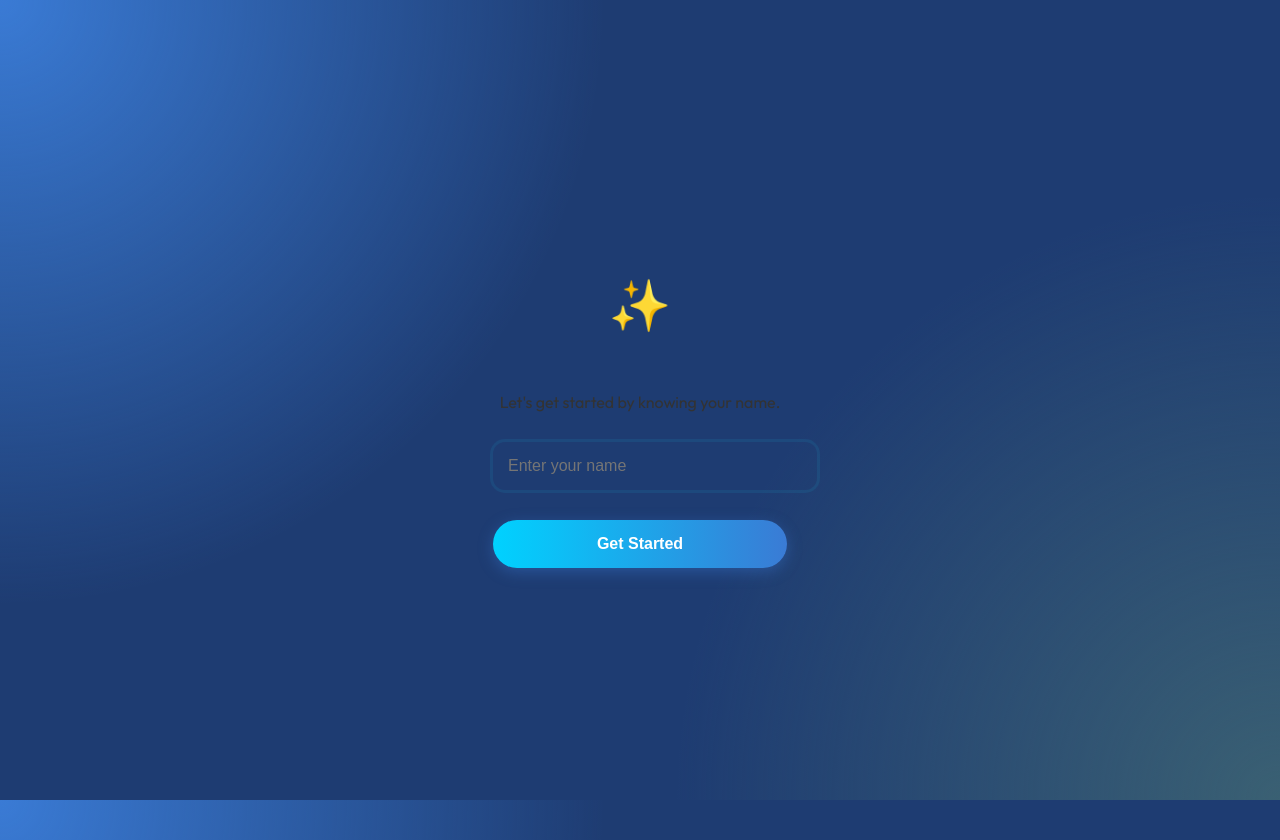
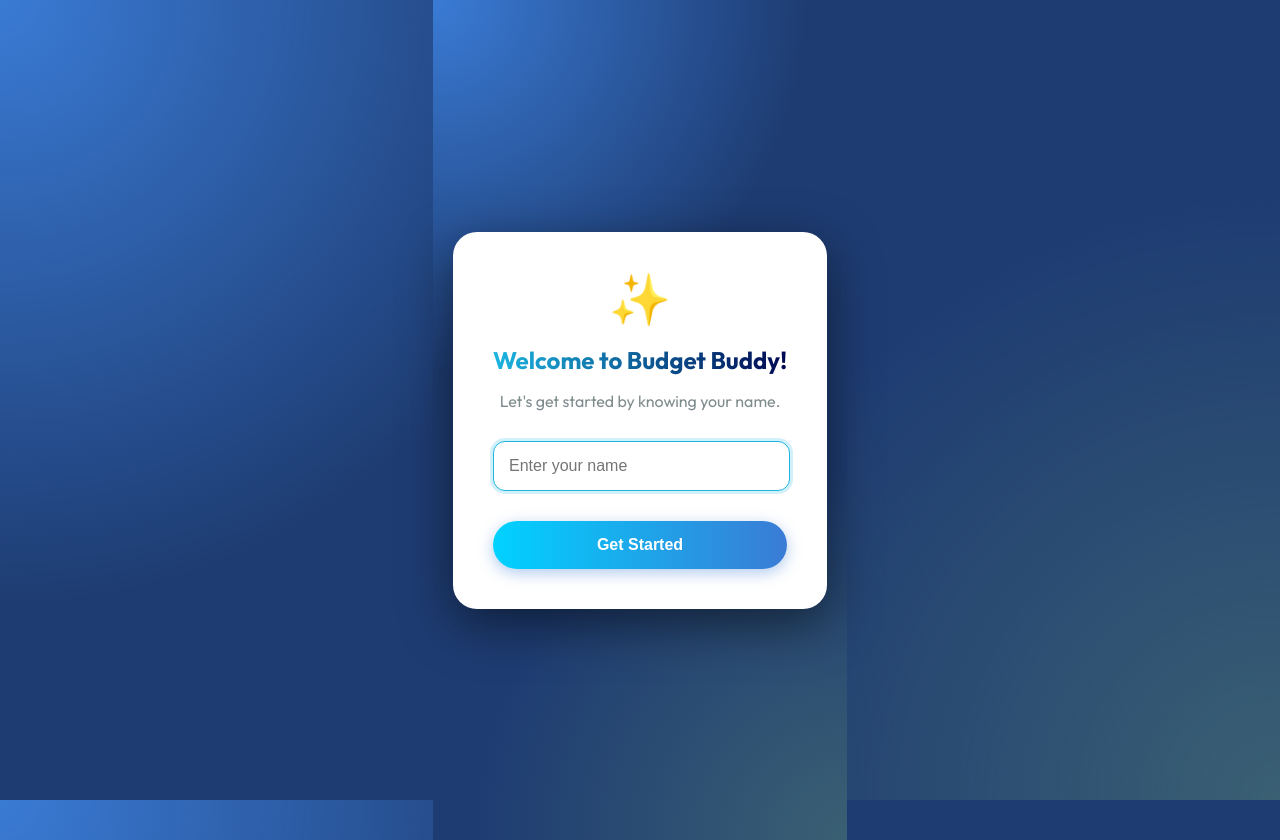
Before and after one commit to meowchan16/budget-buddy, a React (Create React App) app in the folder budgetbuddy/: page / in a window 1280 px wide. Built offline with nearby package versions, Linux system fonts and the light colour scheme.

Commit message:
fix: Routing for gh-pages, visibility of login

```diff
--- a/budgetbuddy/src/App.css
+++ b/budgetbuddy/src/App.css
@@ -315,19 +315,32 @@ h2 {
   align-items: center;
   justify-content: center;
   min-height: 100vh;
-  background: var(--bg-color);
+  /* Premium background for login */
+  background: radial-gradient(circle at top left, #3a7bd5, transparent 40%),
+              radial-gradient(circle at bottom right, #3a6073, transparent 40%),
+              #1e3c72;
   padding: 20px;
 }
 
 .login-card {
-  background: var(--card-bg);
+  background: white;
   padding: 40px;
   border-radius: 24px;
-  box-shadow: 0 10px 40px var(--shadow-color);
+  box-shadow: 0 15px 50px rgba(0,0,0,0.5);
   text-align: center;
   max-width: 400px;
   width: 100%;
   animation: slideIn 0.6s cubic-bezier(0.16, 1, 0.3, 1);
+}
+
+@keyframes slideIn {
+  from { opacity: 0; transform: translateY(30px); }
+  to { opacity: 1; transform: translateY(0); }
+}
+
+@keyframes bounce {
+  0%, 100% { transform: translateY(0); }
+  50% { transform: translateY(-10px); }
 }
 
 .login-icon {
@@ -340,13 +353,13 @@ h2 {
   font-size: 24px;
   font-weight: 700;
   margin-bottom: 10px;
-  background: var(--gradient-primary);
+  background: linear-gradient(90deg, #1cb5e0 0%, #000851 100%);
   -webkit-background-clip: text;
   -webkit-text-fill-color: transparent;
 }
 
 .login-card p {
-  color: var(--text-secondary);
+  color: #7f8c8d;
   margin-bottom: 30px;
 }
 
@@ -357,20 +370,21 @@ h2 {
 }
 
 .login-input {
-  width: 100%;
+  width: 90%;
   padding: 15px;
   border-radius: 12px;
-  border: 1px solid var(--border-color);
-  background: var(--bg-color);
+  border: 1px solid #e0e0e0;
+  background: #fafafa;
   font-size: 16px;
-  color: var(--text-primary);
+  color: #333;
   outline: none;
   transition: all 0.2s ease;
 }
 
 .login-input:focus {
-  border-color: var(--primary-color);
-  box-shadow: 0 0 0 3px rgba(28, 181, 224, 0.1);
+  border-color: #1cb5e0;
+  box-shadow: 0 0 0 3px rgba(28, 181, 224, 0.2);
+  background: white;
 }
 
 .login-btn {
--- a/budgetbuddy/src/App.js
+++ b/budgetbuddy/src/App.js
@@ -1,5 +1,5 @@
 import React, { useState, useEffect } from 'react';
-import { BrowserRouter, Routes, Route } from 'react-router-dom';
+import { HashRouter, Routes, Route } from 'react-router-dom';
 import Dashboard from './pages/Dashboard';
 import AddExpense from './pages/AddExpense';
 import History from './pages/History';
@@ -16,7 +16,7 @@ const DUMMY_DATA = [
 
 function App() {
   const [userName, setUserName] = useState(() => {
-    return localStorage.getItem("budgetUserName") || '';
+    return localStorage.getItem("budget_username_v2") || '';
   });
 
   const [expenses, setExpenses] = useState(() => {
@@ -37,7 +37,7 @@ function App() {
   }, [expenses]);
 
   const handleLogin = (name) => {
-    localStorage.setItem("budgetUserName", name);
+    localStorage.setItem("budget_username_v2", name);
     setUserName(name);
   };
 
@@ -54,7 +54,7 @@ function App() {
   }
 
   return (
-    <BrowserRouter basename="/budget-buddy">
+    <HashRouter>
       <div className="App">
         <Navbar />
         <Routes>
@@ -63,7 +63,7 @@ function App() {
           <Route path="/history" element={<History expenses={expenses} deleteExpense={deleteExpense} />} />
         </Routes>
       </div>
-    </BrowserRouter>
+    </HashRouter>
   );
 }
 
```
